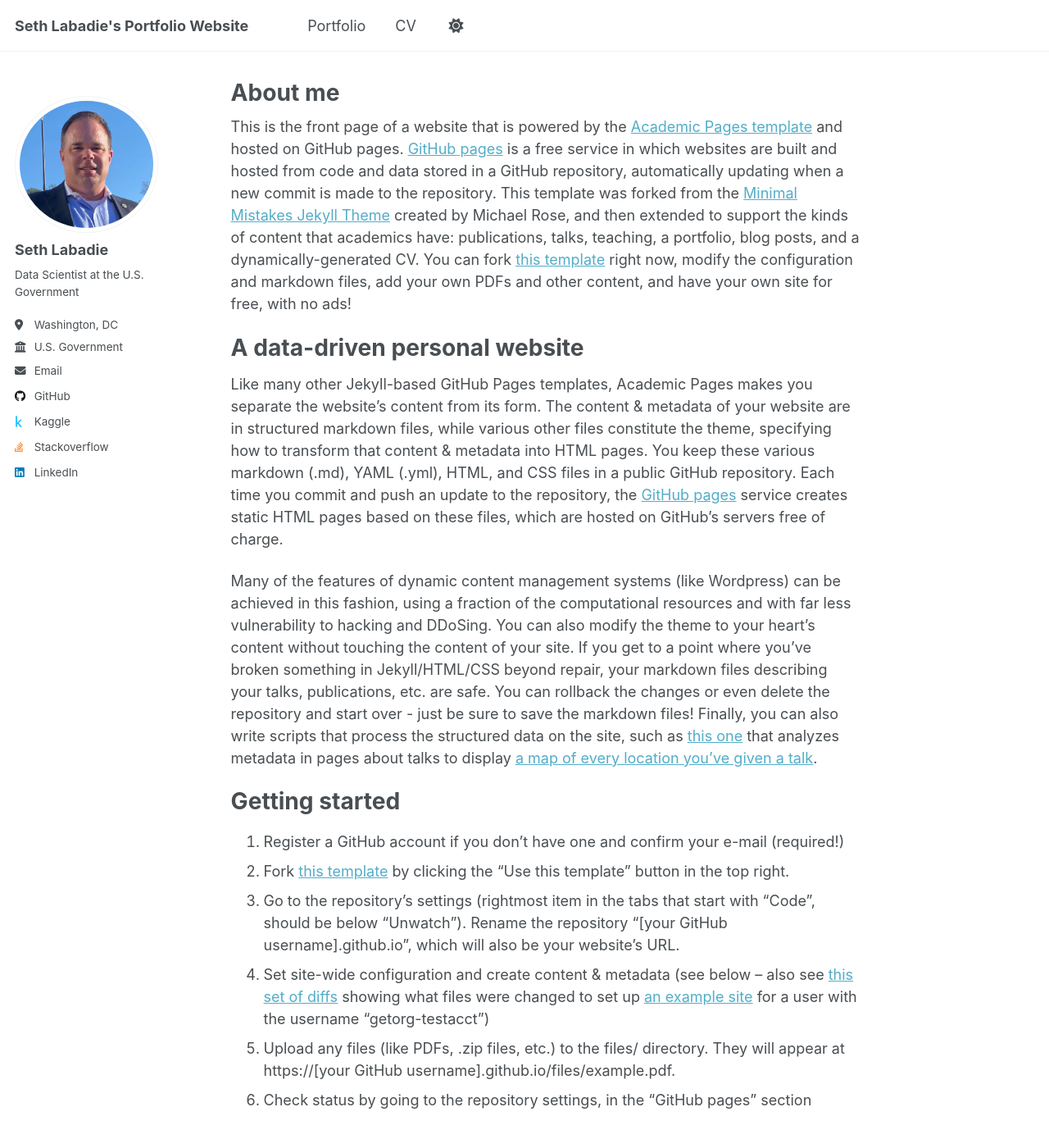
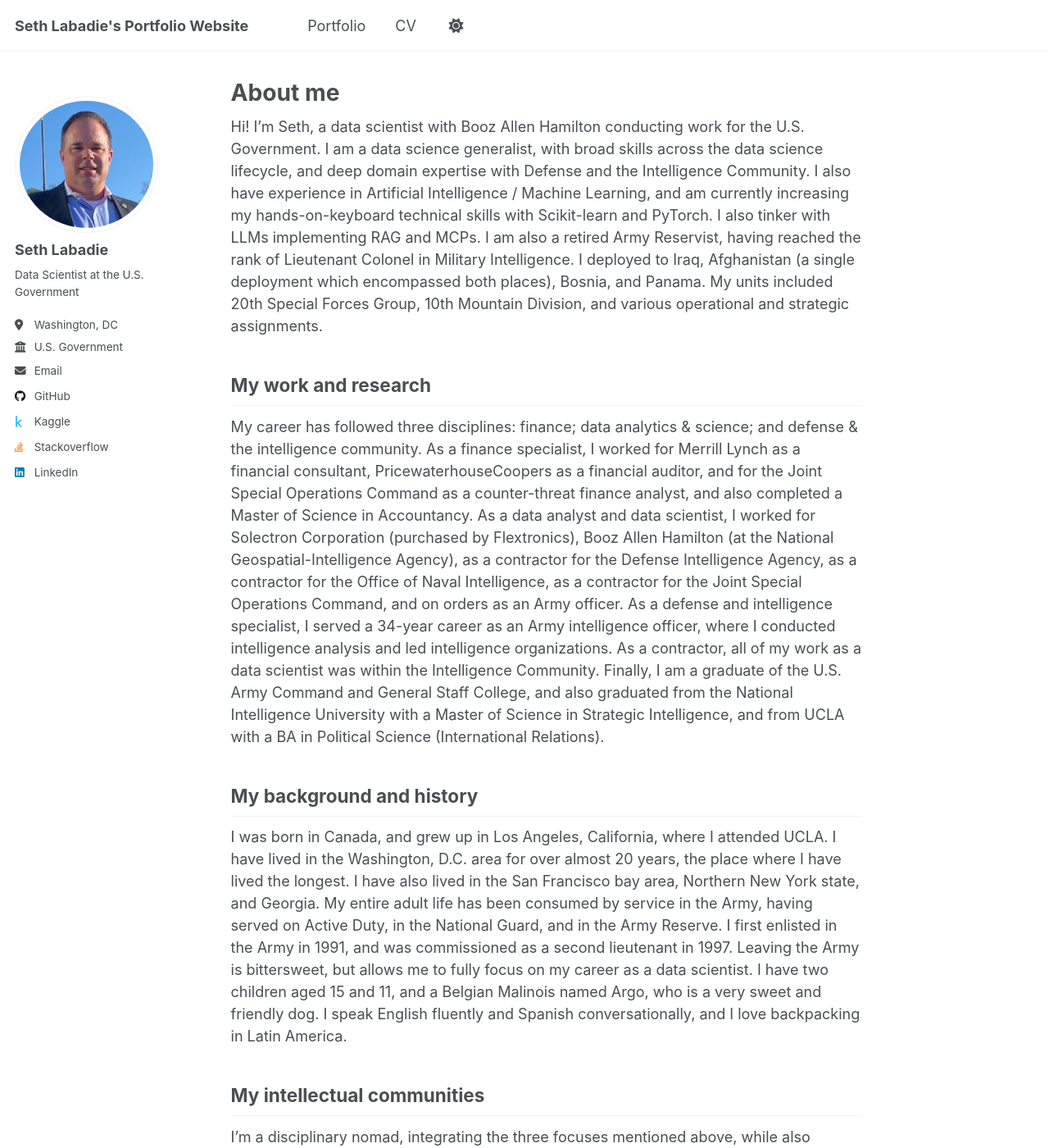
Before and after one commit to sethlabadie/sethlabadie.github.io, a Jekyll site: the page built from _pages/about.md, in a window 1280 px wide and 1400 px high. Shown: the whole window at 82% size. Built offline with Jekyll 4.4.1, drawn with Linux system fonts in a browser that asks for light colours; some of the changed text lies outside the part shown.

Commit message:
updated about me

```diff
--- a/_pages/about.md
+++ b/_pages/about.md
@@ -7,43 +7,22 @@ redirect_from:
   - /about.html
 ---
 
-This is the front page of a website that is powered by the [Academic Pages template](https://github.com/academicpages/academicpages.github.io) and hosted on GitHub pages. [GitHub pages](https://pages.github.com) is a free service in which websites are built and hosted from code and data stored in a GitHub repository, automatically updating when a new commit is made to the repository. This template was forked from the [Minimal Mistakes Jekyll Theme](https://mmistakes.github.io/minimal-mistakes/) created by Michael Rose, and then extended to support the kinds of content that academics have: publications, talks, teaching, a portfolio, blog posts, and a dynamically-generated CV. You can fork [this template](https://github.com/academicpages/academicpages.github.io) right now, modify the configuration and markdown files, add your own PDFs and other content, and have your own site for free, with no ads!
+Hi! I’m Seth, a data scientist with Booz Allen Hamilton conducting work for the U.S. Government. I am a data science generalist, with broad skills across the data science lifecycle, and deep domain expertise with Defense and the Intelligence Community. I also have experience in Artificial Intelligence / Machine Learning, and am currently increasing my hands-on-keyboard technical skills with Scikit-learn and PyTorch. I also tinker with LLMs implementing RAG and MCPs. I am also a retired Army Reservist, having reached the rank of Lieutenant Colonel in Military Intelligence. I deployed to Iraq, Afghanistan (a single deployment which encompassed both places), Bosnia, and Panama. My units included 20th Special Forces Group, 10th Mountain Division, and various operational and strategic assignments.
 
-A data-driven personal website
-======
-Like many other Jekyll-based GitHub Pages templates, Academic Pages makes you separate the website's content from its form. The content & metadata of your website are in structured markdown files, while various other files constitute the theme, specifying how to transform that content & metadata into HTML pages. You keep these various markdown (.md), YAML (.yml), HTML, and CSS files in a public GitHub repository. Each time you commit and push an update to the repository, the [GitHub pages](https://pages.github.com/) service creates static HTML pages based on these files, which are hosted on GitHub's servers free of charge.
 
-Many of the features of dynamic content management systems (like Wordpress) can be achieved in this fashion, using a fraction of the computational resources and with far less vulnerability to hacking and DDoSing. You can also modify the theme to your heart's content without touching the content of your site. If you get to a point where you've broken something in Jekyll/HTML/CSS beyond repair, your markdown files describing your talks, publications, etc. are safe. You can rollback the changes or even delete the repository and start over - just be sure to save the markdown files! Finally, you can also write scripts that process the structured data on the site, such as [this one](https://github.com/academicpages/academicpages.github.io/blob/master/talkmap.ipynb) that analyzes metadata in pages about talks to display [a map of every location you've given a talk](https://academicpages.github.io/talkmap.html).
+## My work and research
 
-Getting started
-======
-1. Register a GitHub account if you don't have one and confirm your e-mail (required!)
-1. Fork [this template](https://github.com/academicpages/academicpages.github.io) by clicking the "Use this template" button in the top right.
-1. Go to the repository's settings (rightmost item in the tabs that start with "Code", should be below "Unwatch"). Rename the repository "[your GitHub username].github.io", which will also be your website's URL.
-1. Set site-wide configuration and create content & metadata (see below -- also see [this set of diffs](http://archive.is/3TPas) showing what files were changed to set up [an example site](https://getorg-testacct.github.io) for a user with the username "getorg-testacct")
-1. Upload any files (like PDFs, .zip files, etc.) to the files/ directory. They will appear at https://[your GitHub username].github.io/files/example.pdf.
-1. Check status by going to the repository settings, in the "GitHub pages" section
+My career has followed three disciplines: finance; data analytics & science; and defense & the intelligence community. As a finance specialist, I worked for Merrill Lynch as a financial consultant, PricewaterhouseCoopers as a financial auditor, and for the Joint Special Operations Command as a counter-threat finance analyst, and also completed a Master of Science in Accountancy. As a data analyst and data scientist, I worked for Solectron Corporation (purchased by Flextronics), Booz Allen Hamilton (at the National Geospatial-Intelligence Agency), as a contractor for the Defense Intelligence Agency, as a contractor for the Office of Naval Intelligence, as a contractor for the Joint Special Operations Command, and on orders as an Army officer. As a defense and intelligence specialist, I served a 34-year career as an Army intelligence officer, where I conducted intelligence analysis and led intelligence organizations. As a contractor, all of my work as a data scientist was within the Intelligence Community. Finally, I am a graduate of the U.S. Army Command and General Staff College, and also graduated from the National Intelligence University with a Master of Science in Strategic Intelligence, and from UCLA with a BA in Political Science (International Relations).
 
-Site-wide configuration
-------
-The main configuration file for the site is in the base directory in [_config.yml](https://github.com/academicpages/academicpages.github.io/blob/master/_config.yml), which defines the content in the sidebars and other site-wide features. You will need to replace the default variables with ones about yourself and your site's github repository. The configuration file for the top menu is in [_data/navigation.yml](https://github.com/academicpages/academicpages.github.io/blob/master/_data/navigation.yml). For example, if you don't have a portfolio or blog posts, you can remove those items from that navigation.yml file to remove them from the header.
 
-Create content & metadata
-------
-For site content, there is one markdown file for each type of content, which are stored in directories like _publications, _talks, _posts, _teaching, or _pages. For example, each talk is a markdown file in the [_talks directory](https://github.com/academicpages/academicpages.github.io/tree/master/_talks). At the top of each markdown file is structured data in YAML about the talk, which the theme will parse to do lots of cool stuff. The same structured data about a talk is used to generate the list of talks on the [Talks page](https://academicpages.github.io/talks), each [individual page](https://academicpages.github.io/talks/2012-03-01-talk-1) for specific talks, the talks section for the [CV page](https://academicpages.github.io/cv), and the [map of places you've given a talk](https://academicpages.github.io/talkmap.html) (if you run this [python file](https://github.com/academicpages/academicpages.github.io/blob/master/talkmap.py) or [Jupyter notebook](https://github.com/academicpages/academicpages.github.io/blob/master/talkmap.ipynb), which creates the HTML for the map based on the contents of the _talks directory).
+## My background and history
 
-**Markdown generator**
+I was born in Canada, and grew up in Los Angeles, California, where I attended UCLA. I have lived in the Washington, D.C. area for over almost 20 years, the place where I have lived the longest. I have also lived in the San Francisco bay area, Northern New York state, and Georgia.
+My entire adult life has been consumed by service in the Army, having served on Active Duty, in the National Guard, and in the Army Reserve. I first enlisted in the Army in 1991, and was commissioned as a second lieutenant in 1997. Leaving the Army is bittersweet, but allows me to fully focus on my career as a data scientist.
+I have two children aged 15 and 11, and a Belgian Malinois named Argo, who is a very sweet and friendly dog.
+I speak English fluently and Spanish conversationally, and I love backpacking in Latin America.
 
-The repository includes [a set of Jupyter notebooks](https://github.com/academicpages/academicpages.github.io/tree/master/markdown_generator
-) that converts a CSV containing structured data about talks or presentations into individual markdown files that will be properly formatted for the Academic Pages template. The sample CSVs in that directory are the ones I used to create my own personal website at stuartgeiger.com. My usual workflow is that I keep a spreadsheet of my publications and talks, then run the code in these notebooks to generate the markdown files, then commit and push them to the GitHub repository.
 
-How to edit your site's GitHub repository
-------
-Many people use a git client to create files on their local computer and then push them to GitHub's servers. If you are not familiar with git, you can directly edit these configuration and markdown files directly in the github.com interface. Navigate to a file (like [this one](https://github.com/academicpages/academicpages.github.io/blob/master/_talks/2012-03-01-talk-1.md) and click the pencil icon in the top right of the content preview (to the right of the "Raw | Blame | History" buttons). You can delete a file by clicking the trashcan icon to the right of the pencil icon. You can also create new files or upload files by navigating to a directory and clicking the "Create new file" or "Upload files" buttons.
+## My intellectual communities
 
-Example: editing a markdown file for a talk
-![Editing a markdown file for a talk](/images/editing-talk.png)
-
-For more info
-------
-More info about configuring Academic Pages can be found in [the guide](https://academicpages.github.io/markdown/), the [growing wiki](https://github.com/academicpages/academicpages.github.io/wiki), and you can always [ask a question on GitHub](https://github.com/academicpages/academicpages.github.io/discussions). The [guides for the Minimal Mistakes theme](https://mmistakes.github.io/minimal-mistakes/docs/configuration/) (which this theme was forked from) might also be helpful.
+I’m a disciplinary nomad, integrating the three focuses mentioned above, while also deeply interested in history and conducting coding projects on my own time. At various times I have been a member of community of interest groups serving data science, performance management, design thinking, and the military.
```
